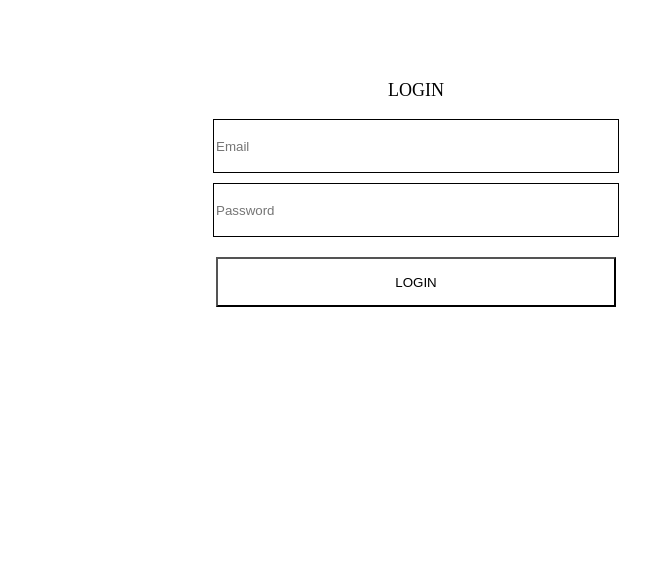
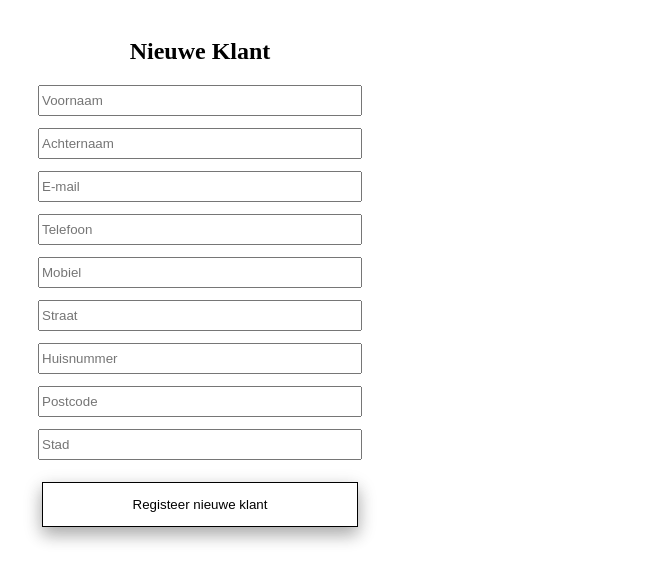
Before and after one commit to S63-4/Energy-Employees-FrontEnd, an Angular app in the folder energy-grid-employee/: page /customermanagement in a window 1280 px wide. Before the commit this address led to /login. Shown: the top 582 px of the page, without its empty margins (224-874 px from the left). Built offline with nearby package versions, Linux system fonts and the light colour scheme; what ngx-cookie-service would draw is missing.

Commit message:
basic form for new customer

```diff
--- a/energy-grid-employee/src/app/app-routing.module.ts
+++ b/energy-grid-employee/src/app/app-routing.module.ts
@@ -2,10 +2,13 @@ import { NgModule, Injectable } from '@angular/core';
 import { RouterModule, Routes } from '@angular/router';
 import { LoginComponent } from './login/login.component';
 import { ChangePasswordComponent } from './changepassword/changepassword.component';
+import { CustomermanagementComponent} from "./customermanagement/customermanagement.component";
+
 const routes: Routes = [
   { path: '', redirectTo: '/login', pathMatch: 'full' },
   { path: 'login', component: LoginComponent },
-  { path: 'changepass', component: ChangePasswordComponent}
+  { path: 'changepass', component: ChangePasswordComponent},
+  { path: 'customermanagement', component: CustomermanagementComponent }
 ];
 @NgModule({
   imports: [RouterModule.forRoot(routes)],
--- a/energy-grid-employee/src/app/app.component.ts
+++ b/energy-grid-employee/src/app/app.component.ts
@@ -14,7 +14,7 @@ export class AppComponent {
     private authService: AuthenticationService,
     private router: Router
   ) {
-    this.subscribeEvents();
+    //this.subscribeEvents();
   }
 
   subscribeEvents(): void {
--- a/energy-grid-employee/src/app/app.module.ts
+++ b/energy-grid-employee/src/app/app.module.ts
@@ -11,8 +11,9 @@ import { httpInterceptors } from './REST/http-interceptors/interceptors';
 import { CookieService } from 'ngx-cookie-service';
 import { FormsModule } from '@angular/forms';
 import { ChangePasswordComponent } from './changepassword/changepassword.component';
+import {CustomermanagementComponent} from "./customermanagement/customermanagement.component";
 @NgModule({
-  declarations: [AppComponent, LoginComponent, ChangePasswordComponent],
+  declarations: [AppComponent, LoginComponent, ChangePasswordComponent, CustomermanagementComponent],
   imports: [
     BrowserModule,
     HttpClientModule,
--- /dev/null
+++ b/energy-grid-employee/src/app/customermanagement/customermanagement.component.html
@@ -0,0 +1,13 @@
+<div class="newcustomer">
+  <h2>Nieuwe Klant</h2>
+  <input [(ngModel)]="firstname" placeholder="Voornaam" />
+  <input [(ngModel)]="lastname" placeholder="Achternaam" />
+  <input [(ngModel)]="email" placeholder="E-mail" />
+  <input [(ngModel)]="phone" placeholder="Telefoon" />
+  <input [(ngModel)]="mobile" placeholder="Mobiel" />
+  <input [(ngModel)]="street" placeholder="Straat" />
+  <input [(ngModel)]="housenumber" placeholder="Huisnummer" />
+  <input [(ngModel)]="zipcode" placeholder="Postcode" />
+  <input [(ngModel)]="city" placeholder="Stad" />
+  <button class="register" (click)="newCustomer()">Registeer nieuwe klant</button>
+</div>
--- /dev/null
+++ b/energy-grid-employee/src/app/customermanagement/customermanagement.component.scss
@@ -0,0 +1,24 @@
+.newcustomer {
+  display: inline-block;
+
+  width: 50%;
+
+  padding: 10px 100px;
+
+  text-align: center;
+  input {
+    width: 50%;
+    height: 25px;
+    margin-bottom: 12px;
+  }
+}
+
+button {
+  display: block;
+  margin: 10px auto;
+  width: 50%;
+  height: 45px;
+  background: white;
+  border: black 1px solid;
+  box-shadow: 0 8px 16px 0 rgba(0, 0, 0, 0.2), 0 6px 20px 0 rgba(0, 0, 0, 0.19);
+}
--- /dev/null
+++ b/energy-grid-employee/src/app/customermanagement/customermanagement.component.ts
@@ -0,0 +1,32 @@
+import { Component, OnInit, ViewEncapsulation } from '@angular/core';
+import { HttpClient } from "@angular/common/http";
+import { AppConfig } from "../app.config";
+
+@Component({
+  selector: 'app-customermanagement',
+  templateUrl: './customermanagement.component.html',
+  styleUrls: ['./customermanagement.component.scss'],
+  encapsulation: ViewEncapsulation.None,
+})
+export class CustomermanagementComponent implements OnInit {
+  firstname: string;
+  lastname: string;
+  email: string;
+  phone: string;
+  mobile: string;
+  street: string;
+  housenumber: string;
+  zipcode: string;
+  city: string;
+
+  constructor(private http: HttpClient) {  }
+
+  ngOnInit(): void {
+  }
+
+  newCustomer():void {
+    console.log(this.firstname);
+
+  }
+
+}
```
Also changed, not shown: energy-grid-employee/package.json (+4 -4 lines), 2 other files (tests, documents, lock files or other folders).
